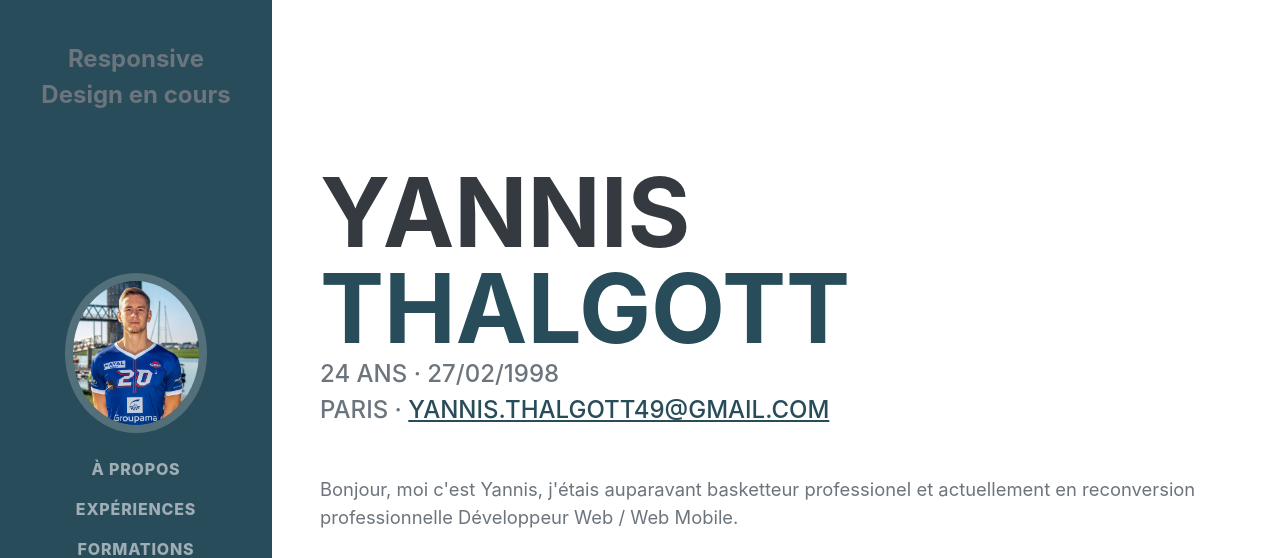
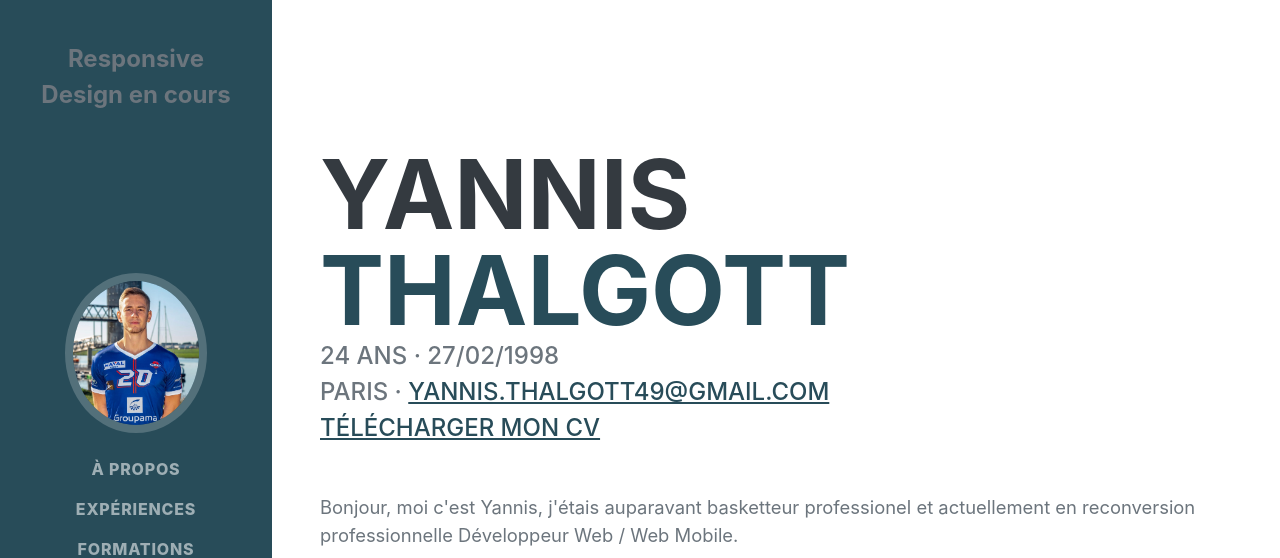
Before and after one commit to YannisThalgott/YannisThalgott.github.io, a plain HTML site: page index.html in a window 1280 px wide. Shown: the top 558 px of the page. Drawn offline with nearby package versions, Linux system fonts and the light colour scheme; a web font is replaced by a local one.

Commit message:
add dl CV

```diff
--- a/index.html
+++ b/index.html
@@ -49,7 +49,8 @@
                     <div class="subheading mb-5">
                         24 ans · 27/02/1998 <br>
                         Paris ·
-                        <a href="mailto:name@email.com">yannis.thalgott49@gmail.com</a>
+                        <a href="mailto:name@email.com">yannis.thalgott49@gmail.com</a> <br>
+                        <a href="assets/CV-YannisThalgott.pdf" download="CV-YannisThalgott.pdf">Télécharger mon CV</a>
                     </div>
                     <div class="subheading mb-5">
 
```
Also changed, not shown: 1 other file.
